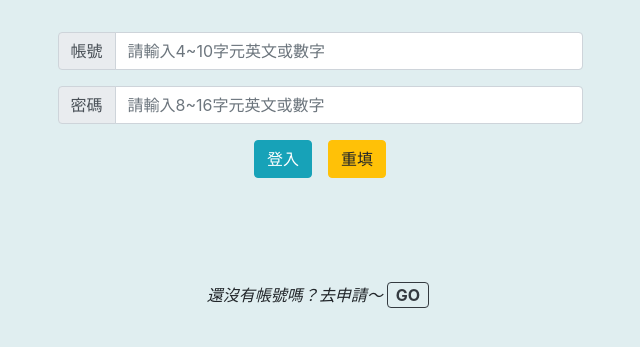
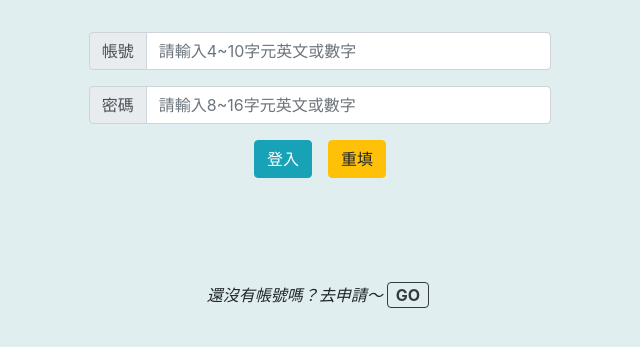
Before and after one commit to wdaweb/invoice-MissPigHead, a PHP site: page /index.php?do=login in a window 1280 px wide. Shown: the part 56-403 px from the top of the page, without its empty margins (320-960 px from the left). Run offline with PHP 8.4, Linux system fonts and the light colour scheme.

Commit message:
修改CSS格式

```diff
--- a/login.php
+++ b/login.php
@@ -1,12 +1,12 @@
 <form class="container" action="api/select_user.php" method="post">
   <div class="row justify-content-center">
-    <div class="input-group col-sm-10 col-md-8 col-lg-6 mx-md-5 my-2">
+    <div class="input-group col-sm-10 col-md-8 col-lg-6 col-xl-5 mx-md-5 px-0 my-2">
       <div class="input-group-prepend">
         <span class="input-group-text">帳號</span>
       </div>
       <input type="text" class="form-control" name="account" placeholder="請輸入4~10字元英文或數字">
     </div>
-    <div class="input-group col-sm-10 col-md-8 col-lg-6 mx-md-5 my-2">
+    <div class="input-group col-sm-10 col-md-8 col-lg-6 col-xl-5 mx-md-5 px-0 my-2">
       <div class="input-group-prepend">
         <span class="input-group-text">密碼</span>
       </div>
```
